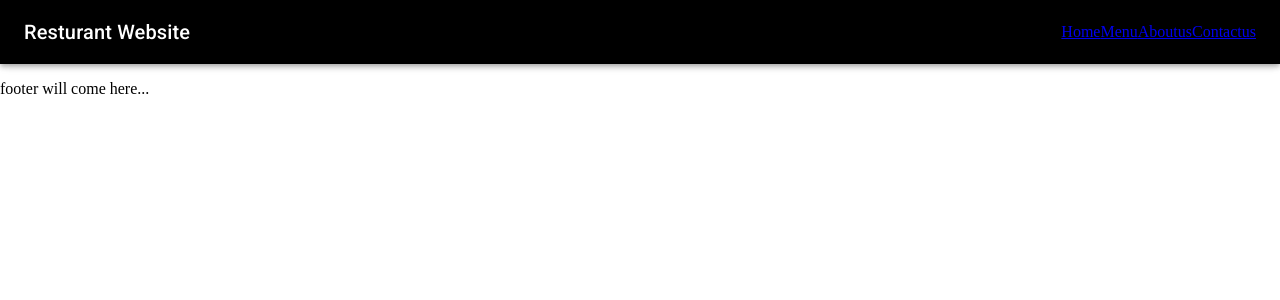
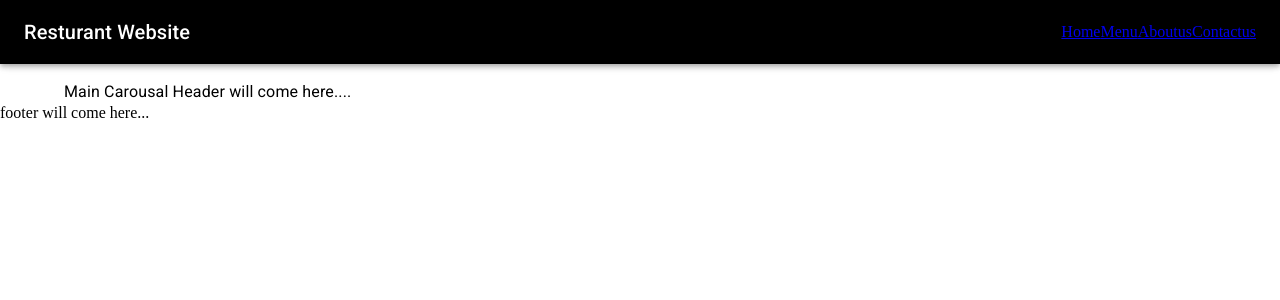
Before and after one commit to kamleshraj/Resturant-website-reactjs, a React (Create React App) app: page / in a window 1280 px wide. Shown: the top 300 px of the page. Built offline with nearby package versions, Linux system fonts and the light colour scheme.

Commit message:
main header

```diff
--- a/src/pages/Home.js
+++ b/src/pages/Home.js
@@ -7,8 +7,8 @@ const Home = () => {
   return (
     <Layout>
       <Container fixed>
-        <Typography>
-
+        <Typography component="h4">
+          Main Carousal Header will come here....
         </Typography>
       </Container>
     </Layout>
```
